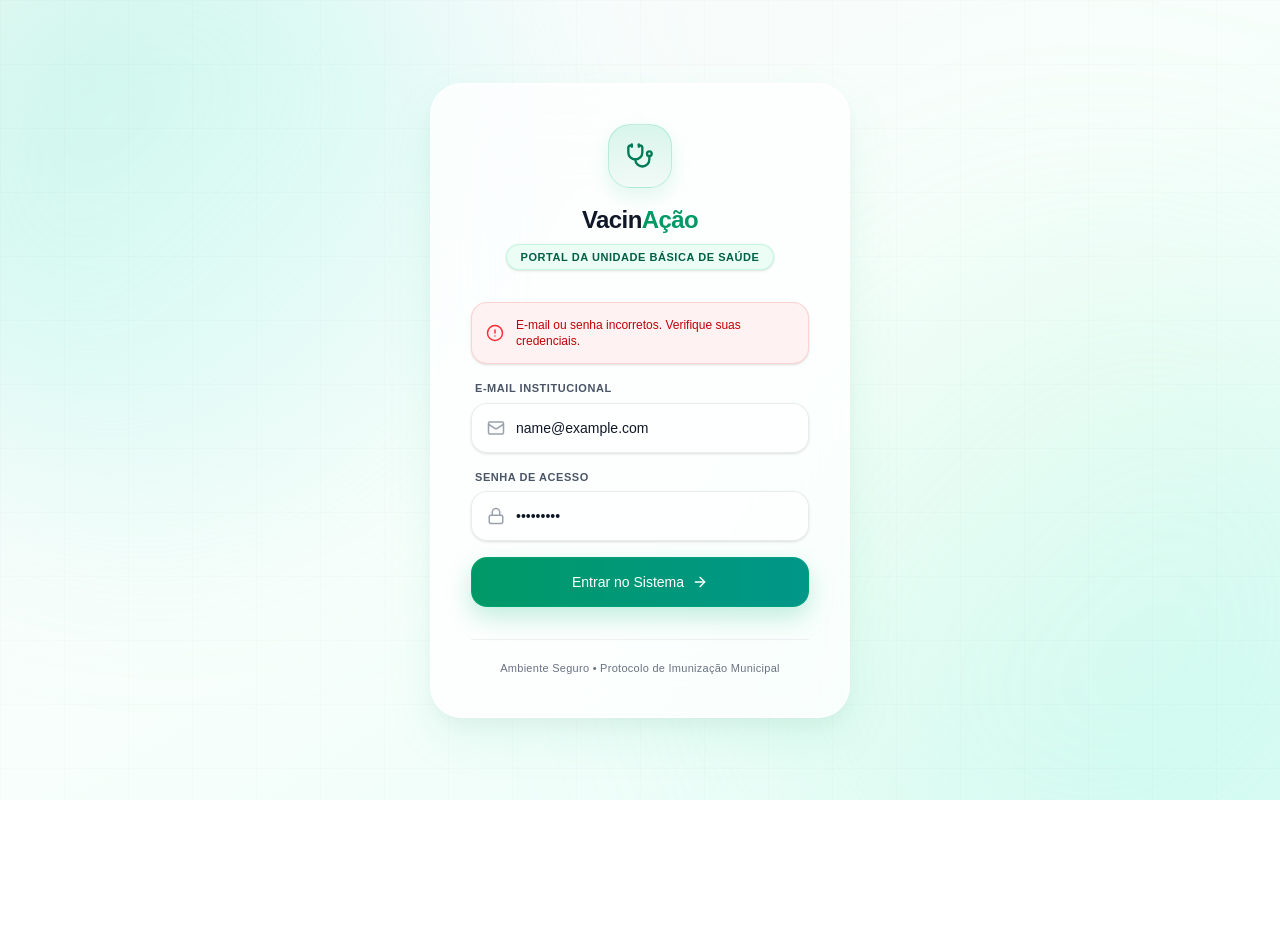
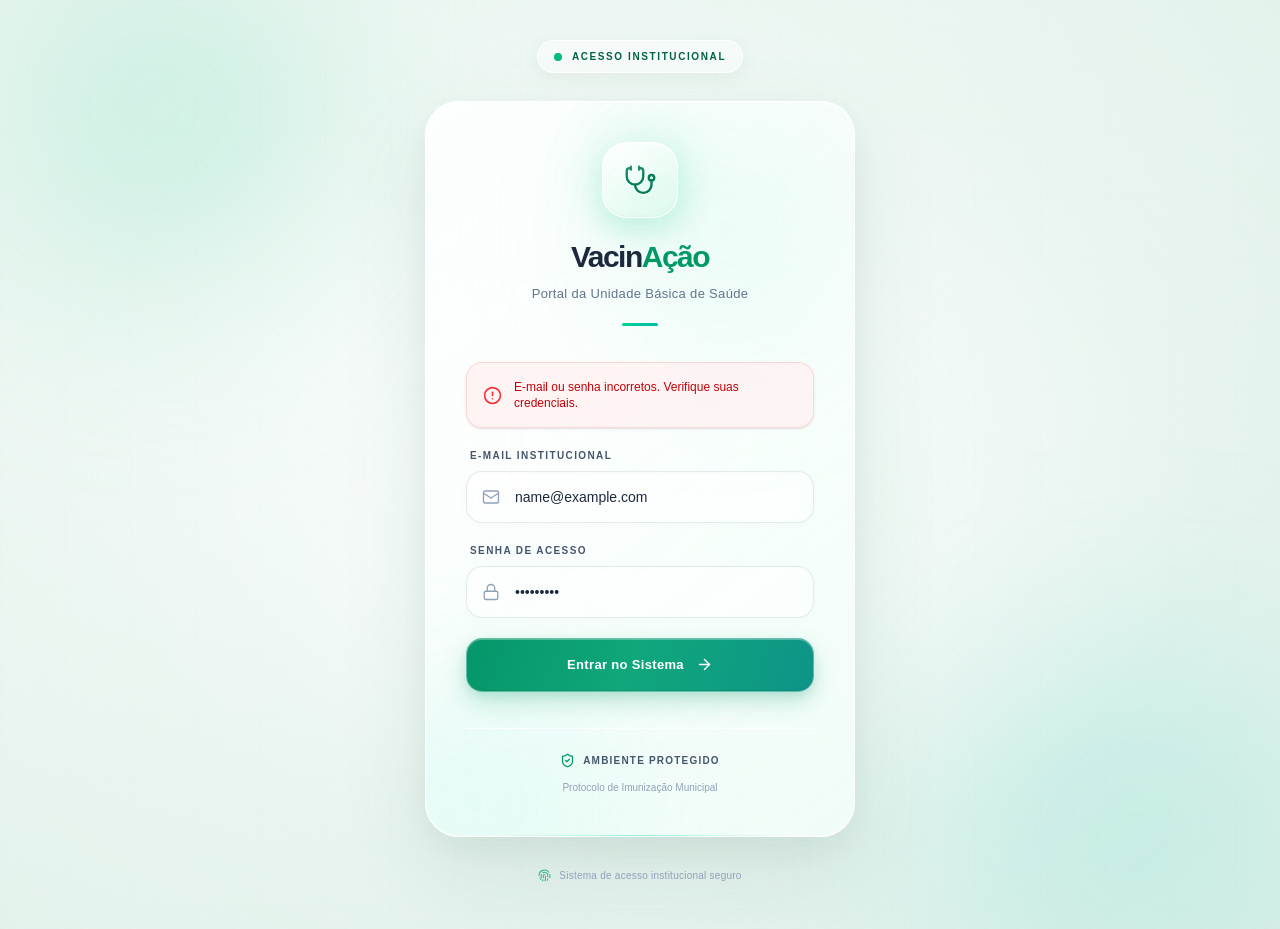
Before and after one commit to pedroaugustoti/VacinAcao, a Next.js app: page /login in a window 1280 px wide. Both pictures are taken after typing "name@example.com", "Sample123" into the empty fields and a click on the button "Entrar no Sistema". Before the commit the page ends 800 px from the top, so only its background shows below. Built offline with nearby package versions, Linux system fonts and the light colour scheme; no server answers.

Commit message:
New: Nova pagina de login v5

```diff
--- a/src/app/login/page.tsx
+++ b/src/app/login/page.tsx
@@ -1,25 +1,40 @@
+
 'use client'
 
-import { useState } from 'react'
+import { useState, useMemo } from 'react'
 import { createClient } from '@/lib/supabase/client'
 import { useRouter } from 'next/navigation'
-import { Stethoscope, Lock, Mail, AlertCircle, Loader2, ArrowRight } from 'lucide-react'
+import {
+  Stethoscope,
+  Lock,
+  Mail,
+  AlertCircle,
+  Loader2,
+  ArrowRight,
+  ShieldCheck,
+  Fingerprint
+} from 'lucide-react'
 
 export default function LoginUbsPage() {
   const [email, setEmail] = useState('')
   const [password, setPassword] = useState('')
   const [error, setError] = useState('')
   const [loading, setLoading] = useState(false)
+
   const router = useRouter()
-  const supabase = createClient()
+  const supabase = useMemo(() => createClient(), [])
 
-  const handleLogin = async (e: React.FormEvent) => {
+  const handleLogin = async (e: React.FormEvent<HTMLFormElement>) => {
     e.preventDefault()
+
+    if (loading) return
+
     setLoading(true)
     setError('')
 
+    try {
       const { error: authError } = await supabase.auth.signInWithPassword({
-      email,
+        email: email.trim(),
         password,
       })
 
@@ -31,120 +46,559 @@ export default function LoginUbsPage() {
 
       router.push('/admin')
       router.refresh()
+    } catch {
+      setError('Não foi possível conectar ao sistema. Tente novamente.')
+      setLoading(false)
+    }
   }
 
   return (
-    <main className="relative min-h-screen w-full flex items-center justify-center overflow-hidden bg-gradient-to-br from-slate-50 via-emerald-50/40 to-teal-100/50 px-4 selection:bg-emerald-600 selection:text-white">
+    <main className="liquid-page relative min-h-screen w-full flex items-center justify-center overflow-hidden px-4 py-10 selection:bg-emerald-500/30">
 
-      {/* Background Dinâmico com Luzes Orgânicas Líquidas (Modo Claro Apple) */}
-      <div className="absolute inset-0 pointer-events-none overflow-hidden">
-        {/* Esfera de luz menta superior esquerda */}
-        <div className="absolute -top-[15%] -left-[10%] w-[50vw] h-[50vw] rounded-full bg-gradient-to-br from-emerald-300/40 via-teal-200/30 to-transparent blur-[100px]"></div>
+      {/* BACKGROUND LIQUID GLASS */}
 
-        {/* Esfera de luz verde/azulada inferior direita */}
-        <div className="absolute -bottom-[15%] -right-[10%] w-[55vw] h-[55vw] rounded-full bg-gradient-to-tl from-teal-300/30 via-emerald-200/20 to-transparent blur-[120px]"></div>
+      <div className="absolute inset-0 overflow-hidden pointer-events-none">
 
-        {/* Grade sutil de fundo */}
-        <div className="absolute inset-0 bg-[linear-gradient(to_right,#00000005_1px,transparent_1px),linear-gradient(to_bottom,#00000005_1px,transparent_1px)] bg-[size:4rem_4rem] opacity-60"></div>
+        {/* Base */}
+
+        <div className="absolute inset-0 bg-gradient-to-br from-[#f8fcfa] via-[#edf7f3] to-[#e5f3ef]" />
+
+        {/* Luzes orgânicas */}
+
+        <div className="liquid-orb orb-one absolute rounded-full" />
+        <div className="liquid-orb orb-two absolute rounded-full" />
+        <div className="liquid-orb orb-three absolute rounded-full" />
+
+        {/* Reflexo central */}
+
+        <div className="absolute inset-0 bg-[radial-gradient(ellipse_at_center,rgba(255,255,255,0.7)_0%,transparent_65%)]" />
+
+        {/* Grade arquitetônica */}
+
+        <div className="absolute inset-0 opacity-[0.20] bg-[linear-gradient(rgba(16,100,70,0.045)_1px,transparent_1px),linear-gradient(90deg,rgba(16,100,70,0.045)_1px,transparent_1px)] bg-[size:65px_65px]" />
+
+        {/* Vinheta */}
+
+        <div className="absolute inset-0 bg-[radial-gradient(ellipse_at_center,transparent_35%,rgba(209,232,222,0.30)_100%)]" />
+
       </div>
 
-      {/* Card Principal - Liquid Glass Claro (Estilo macOS / Apple Health) */}
-      <div className="relative z-10 w-full max-w-[420px] rounded-[32px] p-8 sm:p-10 backdrop-blur-2xl bg-white/75 border border-white/80 shadow-[0_20px_50px_rgba(16,185,129,0.08),0_10px_20px_rgba(0,0,0,0.04),inset_0_1px_1px_rgba(255,255,255,1)] transition-all duration-500">
+      {/* CONTEÚDO */}
 
-        {/* Linha de reflexo de luz superior */}
-        <div className="absolute top-0 left-8 right-8 h-[1px] bg-gradient-to-r from-transparent via-white to-transparent"></div>
+      <div className="relative z-10 w-full max-w-[430px]">
 
-        {/* Cabeçalho */}
-        <div className="text-center mb-8">
-          <div className="inline-flex items-center justify-center w-16 h-16 rounded-[22px] bg-gradient-to-b from-emerald-500/15 to-emerald-600/5 border border-emerald-500/20 text-emerald-700 shadow-[0_8px_20px_rgba(16,185,129,0.12)] mb-4 backdrop-blur-md">
-            <Stethoscope size={28} strokeWidth={2} />
+        {/* Indicador superior */}
+
+        <div className="flex justify-center mb-7 login-appear">
+
+          <div className="inline-flex items-center gap-2.5 px-4 py-2 rounded-full border border-white/90 bg-white/45 backdrop-blur-xl shadow-[0_5px_20px_rgba(30,100,70,0.06)]">
+
+            <span className="relative flex h-2 w-2">
+              <span className="absolute inline-flex h-full w-full rounded-full bg-emerald-400 opacity-50 animate-ping" />
+              <span className="relative inline-flex h-2 w-2 rounded-full bg-emerald-500" />
+            </span>
+
+            <span className="text-[10px] font-semibold tracking-[0.16em] uppercase text-emerald-800">
+              Acesso Institucional
+            </span>
+
           </div>
 
-          <h1 className="text-2xl font-semibold tracking-tight text-gray-900">
+        </div>
+
+        {/* CARD PRINCIPAL */}
+
+        <section className="liquid-card relative overflow-hidden rounded-[34px] p-7 sm:p-10">
+
+          {/* Camada de iluminação superior */}
+
+          <div className="absolute inset-x-8 top-0 h-px bg-gradient-to-r from-transparent via-white to-transparent" />
+
+          <div className="absolute top-0 right-0 w-64 h-64 bg-emerald-300/10 rounded-full blur-[80px] pointer-events-none" />
+
+          <div className="absolute -bottom-24 -left-20 w-64 h-64 bg-teal-300/10 rounded-full blur-[80px] pointer-events-none" />
+
+          {/* CABEÇALHO */}
+
+          <div className="relative text-center mb-9 login-appear">
+
+            {/* Ícone */}
+
+            <div className="relative inline-flex mb-5">
+
+              <div className="absolute inset-[-8px] rounded-[30px] bg-emerald-400/15 blur-xl" />
+
+              <div className="relative flex items-center justify-center w-[76px] h-[76px] rounded-[25px] liquid-icon">
+
+                <Stethoscope
+                  size={33}
+                  strokeWidth={1.7}
+                  className="text-emerald-700"
+                />
+
+                <div className="absolute top-2 left-3 w-8 h-3 rounded-full bg-white/70 blur-md" />
+
+              </div>
+
+            </div>
+
+            {/* Nome */}
+
+            <h1 className="text-[30px] leading-tight font-semibold tracking-[-1.5px] text-slate-800">
               Vacin<span className="text-emerald-600 font-bold">Ação</span>
             </h1>
 
-          <div className="inline-block mt-2 px-3.5 py-1 rounded-full bg-emerald-50 border border-emerald-200/60 shadow-sm">
-            <p className="text-[11px] font-semibold text-emerald-800 tracking-wider uppercase">
+            <p className="mt-2 text-[13px] text-slate-500 font-medium tracking-wide">
               Portal da Unidade Básica de Saúde
             </p>
-          </div>
+
+            <div className="flex justify-center mt-5">
+              <div className="h-[3px] w-9 rounded-full bg-gradient-to-r from-emerald-400 to-teal-500" />
             </div>
 
-        {/* Formulário */}
-        <form onSubmit={handleLogin} className="space-y-4">
+          </div>
+
+          {/* FORMULÁRIO */}
+
+          <form onSubmit={handleLogin} className="relative space-y-5 login-form-appear">
+
+            {/* Erro */}
+
             {error && (
-            <div className="flex items-center gap-3 bg-red-50 border border-red-200/80 p-3.5 rounded-2xl text-red-700 text-xs font-medium shadow-sm animate-shake">
-              <AlertCircle size={18} className="shrink-0 text-red-500" />
+              <div
+                role="alert"
+                className="flex items-center gap-3 p-4 rounded-2xl bg-red-50/80 border border-red-200/70 text-red-700 text-xs font-medium shadow-sm animate-shake"
+              >
+                <AlertCircle size={19} className="shrink-0 text-red-500" />
                 <span>{error}</span>
               </div>
             )}
 
-          <div className="space-y-1.5">
-            <label className="block text-[11px] font-bold uppercase tracking-wider text-gray-600 pl-1">
+            {/* E-MAIL */}
+
+            <div className="space-y-2">
+
+              <label
+                htmlFor="email"
+                className="block pl-1 text-[10px] font-bold tracking-[0.14em] uppercase text-slate-600"
+              >
                 E-mail Institucional
               </label>
-            <div className="relative group">
-              <div className="absolute inset-y-0 left-0 pl-4 flex items-center pointer-events-none text-gray-400 group-focus-within:text-emerald-600 transition-colors">
-                <Mail size={18} />
+
+              <div className="liquid-input-group relative">
+
+                <div className="absolute inset-y-0 left-0 pl-4 flex items-center pointer-events-none text-slate-400 transition-colors">
+                  <Mail size={18} strokeWidth={1.8} />
                 </div>
+
                 <input
+                  id="email"
                   type="email"
                   required
+                  autoComplete="username"
                   value={email}
                   onChange={(e) => setEmail(e.target.value)}
-                placeholder="enfermeira@ubs.gov.br"
-                className="w-full pl-11 pr-4 py-3.5 bg-white/60 border border-gray-200/80 rounded-2xl text-gray-900 placeholder-gray-400 text-sm focus:outline-none focus:ring-2 focus:ring-emerald-500/40 focus:border-emerald-500 focus:bg-white shadow-sm transition-all"
+                  placeholder="seuemail@ubs.gov.br"
+                  className="liquid-input w-full pl-12 pr-4 py-[15px] rounded-2xl text-sm text-slate-800 placeholder:text-slate-400 outline-none"
                 />
-            </div>
+
               </div>
 
-          <div className="space-y-1.5">
-            <label className="block text-[11px] font-bold uppercase tracking-wider text-gray-600 pl-1">
+            </div>
+
+            {/* SENHA */}
+
+            <div className="space-y-2">
+
+              <label
+                htmlFor="password"
+                className="block pl-1 text-[10px] font-bold tracking-[0.14em] uppercase text-slate-600"
+              >
                 Senha de Acesso
               </label>
-            <div className="relative group">
-              <div className="absolute inset-y-0 left-0 pl-4 flex items-center pointer-events-none text-gray-400 group-focus-within:text-emerald-600 transition-colors">
-                <Lock size={18} />
+
+              <div className="liquid-input-group relative">
+
+                <div className="absolute inset-y-0 left-0 pl-4 flex items-center pointer-events-none text-slate-400 transition-colors">
+                  <Lock size={18} strokeWidth={1.8} />
                 </div>
+
                 <input
+                  id="password"
                   type="password"
                   required
+                  autoComplete="current-password"
                   value={password}
                   onChange={(e) => setPassword(e.target.value)}
-                placeholder="••••••••"
-                className="w-full pl-11 pr-4 py-3.5 bg-white/60 border border-gray-200/80 rounded-2xl text-gray-900 placeholder-gray-400 text-sm focus:outline-none focus:ring-2 focus:ring-emerald-500/40 focus:border-emerald-500 focus:bg-white shadow-sm transition-all"
+                  placeholder="Digite sua senha"
+                  className="liquid-input w-full pl-12 pr-4 py-[15px] rounded-2xl text-sm text-slate-800 placeholder:text-slate-400 outline-none"
                 />
+
               </div>
+
             </div>
+
+            {/* BOTÃO */}
 
             <button
               type="submit"
               disabled={loading}
-            className="w-full mt-3 py-3.5 px-4 bg-gradient-to-r from-emerald-600 to-teal-600 hover:from-emerald-700 hover:to-teal-700 active:scale-[0.99] text-white font-medium text-sm rounded-2xl shadow-[0_10px_25px_rgba(16,185,129,0.25)] border border-emerald-500/30 transition-all flex items-center justify-center gap-2 disabled:opacity-70 group cursor-pointer"
+              className="liquid-button group relative overflow-hidden w-full flex items-center justify-center gap-3 py-[16px] px-5 mt-3 rounded-2xl text-white text-[13px] font-semibold tracking-wide disabled:opacity-60 disabled:cursor-not-allowed"
             >
+
+              <span className="button-shine absolute inset-0 pointer-events-none" />
+
               {loading ? (
                 <>
-                <Loader2 size={18} className="animate-spin text-white" />
+                  <Loader2 size={18} className="animate-spin" />
                   <span>Autenticando...</span>
                 </>
               ) : (
                 <>
                   <span>Entrar no Sistema</span>
-                <ArrowRight size={16} className="group-hover:translate-x-1 transition-transform" />
+                  <ArrowRight
+                    size={17}
+                    className="transition-transform duration-300 group-hover:translate-x-1"
+                  />
                 </>
               )}
+
             </button>
+
           </form>
 
-        {/* Rodapé do Card */}
-        <div className="mt-8 text-center border-t border-gray-200/60 pt-5">
-          <p className="text-[11px] text-gray-500 font-medium tracking-wide">
-            Ambiente Seguro • Protocolo de Imunização Municipal
+          {/* RODAPÉ */}
+
+          <div className="relative mt-9 pt-6 border-t border-white/70">
+
+            <div className="flex items-center justify-center gap-2 mb-3">
+
+              <ShieldCheck size={15} className="text-emerald-600" />
+
+              <span className="text-[10px] font-semibold tracking-[0.12em] uppercase text-slate-600">
+                Ambiente Protegido
+              </span>
+
+            </div>
+
+            <p className="text-center text-[10px] leading-relaxed text-slate-400 font-medium">
+              Protocolo de Imunização Municipal
             </p>
+
+          </div>
+
+          {/* Reflexo inferior */}
+
+          <div className="absolute bottom-0 left-[15%] right-[15%] h-px bg-gradient-to-r from-transparent via-emerald-300/60 to-transparent" />
+
+        </section>
+
+        {/* RODAPÉ EXTERNO */}
+
+        <div className="mt-7 text-center login-appear">
+
+          <div className="inline-flex items-center justify-center gap-2 text-[10px] text-slate-400 font-medium tracking-wide">
+
+            <Fingerprint size={13} className="text-emerald-600/70" />
+
+            <span>Sistema de acesso institucional seguro</span>
+
           </div>
 
         </div>
+
+      </div>
+
+      {/* ESTILIZAÇÃO LIQUID GLASS */}
+
+      <style jsx global>{`
+
+        .liquid-page {
+          isolation: isolate;
+        }
+
+        .liquid-orb {
+          pointer-events: none;
+          filter: blur(75px);
+          will-change: transform;
+        }
+
+        .orb-one {
+          width: 520px;
+          height: 520px;
+          top: -180px;
+          left: -140px;
+          background: radial-gradient(
+            circle,
+            rgba(52, 211, 153, 0.28) 0%,
+            rgba(110, 231, 183, 0.12) 45%,
+            transparent 72%
+          );
+          animation: liquidFloatOne 18s ease-in-out infinite alternate;
+        }
+
+        .orb-two {
+          width: 570px;
+          height: 570px;
+          right: -170px;
+          bottom: -220px;
+          background: radial-gradient(
+            circle,
+            rgba(45, 212, 191, 0.25) 0%,
+            rgba(94, 234, 212, 0.10) 48%,
+            transparent 72%
+          );
+          animation: liquidFloatTwo 22s ease-in-out infinite alternate;
+        }
+
+        .orb-three {
+          width: 340px;
+          height: 340px;
+          left: 45%;
+          top: 38%;
+          background: radial-gradient(
+            circle,
+            rgba(167, 243, 208, 0.30) 0%,
+            transparent 70%
+          );
+          animation: liquidFloatThree 16s ease-in-out infinite alternate;
+        }
+
+        /* CARD DE VIDRO */
+
+        .liquid-card {
+          background:
+            linear-gradient(
+              145deg,
+              rgba(255,255,255,0.88) 0%,
+              rgba(255,255,255,0.66) 45%,
+              rgba(245,255,250,0.74) 100%
+            );
+
+          -webkit-backdrop-filter: blur(35px) saturate(180%);
+          backdrop-filter: blur(35px) saturate(180%);
+
+          border: 1px solid rgba(255,255,255,0.92);
+
+          box-shadow:
+            0 35px 90px rgba(28, 94, 68, 0.10),
+            0 12px 35px rgba(30, 90, 70, 0.06),
+            inset 0 1px 0 rgba(255,255,255,1),
+            inset 0 -1px 0 rgba(255,255,255,0.45),
+            inset 1px 0 0 rgba(255,255,255,0.50);
+
+          animation: cardAppear 0.9s cubic-bezier(0.16, 1, 0.3, 1) both;
+        }
+
+        /* ÍCONE */
+
+        .liquid-icon {
+          background:
+            linear-gradient(
+              145deg,
+              rgba(255,255,255,0.98),
+              rgba(218,250,234,0.78)
+            );
+
+          border: 1px solid rgba(255,255,255,0.95);
+
+          box-shadow:
+            0 12px 30px rgba(16, 185, 129, 0.13),
+            inset 0 1px 2px rgba(255,255,255,1),
+            inset 0 -1px 2px rgba(16,185,129,0.08);
+        }
+
+        /* INPUTS */
+
+        .liquid-input {
+          background: rgba(255,255,255,0.48);
+          border: 1px solid rgba(148,163,184,0.22);
+
+          box-shadow:
+            inset 0 1px 3px rgba(15,23,42,0.025),
+            0 2px 8px rgba(15,23,42,0.025);
+
+          transition:
+            background 0.3s ease,
+            border-color 0.3s ease,
+            box-shadow 0.3s ease,
+            transform 0.3s ease;
+        }
+
+        .liquid-input-group:focus-within > div:first-child {
+          color: #059669;
+        }
+
+        .liquid-input:focus {
+          background: rgba(255,255,255,0.88);
+          border-color: rgba(16,185,129,0.55);
+
+          box-shadow:
+            0 0 0 4px rgba(16,185,129,0.09),
+            0 5px 18px rgba(16,185,129,0.06),
+            inset 0 1px 2px rgba(255,255,255,1);
+
+          transform: translateY(-1px);
+        }
+
+        /* BOTÃO */
+
+        .liquid-button {
+          background: linear-gradient(
+            110deg,
+            #059669 0%,
+            #10a77b 48%,
+            #0d9488 100%
+          );
+
+          border: 1px solid rgba(255,255,255,0.35);
+
+          box-shadow:
+            0 10px 25px rgba(5,150,105,0.22),
+            0 4px 10px rgba(5,150,105,0.10),
+            inset 0 1px 0 rgba(255,255,255,0.30),
+            inset 0 -1px 0 rgba(0,0,0,0.08);
+
+          transition:
+            transform 0.3s ease,
+            box-shadow 0.3s ease,
+            filter 0.3s ease;
+        }
+
+        .liquid-button:hover:not(:disabled) {
+          transform: translateY(-2px);
+
+          filter: brightness(1.06);
+
+          box-shadow:
+            0 15px 32px rgba(5,150,105,0.28),
+            0 5px 12px rgba(5,150,105,0.12),
+            inset 0 1px 0 rgba(255,255,255,0.40);
+        }
+
+        .liquid-button:active:not(:disabled) {
+          transform: scale(0.985);
+        }
+
+        .button-shine {
+          background: linear-gradient(
+            110deg,
+            transparent 20%,
+            rgba(255,255,255,0.20) 45%,
+            transparent 70%
+          );
+
+          transform: translateX(-120%);
+          transition: transform 0.8s ease;
+        }
+
+        .liquid-button:hover .button-shine {
+          transform: translateX(120%);
+        }
+
+        /* ENTRADA */
+
+        .login-appear {
+          animation: contentAppear 0.8s ease both;
+        }
+
+        .login-form-appear {
+          animation: contentAppear 1s ease 0.15s both;
+        }
+
+        @keyframes cardAppear {
+          from {
+            opacity: 0;
+            transform: translateY(25px) scale(0.97);
+            filter: blur(8px);
+          }
+
+          to {
+            opacity: 1;
+            transform: translateY(0) scale(1);
+            filter: blur(0);
+          }
+        }
+
+        @keyframes contentAppear {
+          from {
+            opacity: 0;
+            transform: translateY(12px);
+          }
+
+          to {
+            opacity: 1;
+            transform: translateY(0);
+          }
+        }
+
+        @keyframes liquidFloatOne {
+          from {
+            transform: translate(0, 0) scale(1);
+          }
+
+          to {
+            transform: translate(80px, 60px) scale(1.15);
+          }
+        }
+
+        @keyframes liquidFloatTwo {
+          from {
+            transform: translate(0, 0) scale(1);
+          }
+
+          to {
+            transform: translate(-90px, -65px) scale(1.12);
+          }
+        }
+
+        @keyframes liquidFloatThree {
+          from {
+            transform: translate(-30px, 20px);
+          }
+
+          to {
+            transform: translate(40px, -50px);
+          }
+        }
+
+        /* ACESSIBILIDADE */
+
+        @media (prefers-reduced-motion: reduce) {
+          .liquid-orb,
+          .liquid-card,
+          .login-appear,
+          .login-form-appear {
+            animation: none !important;
+          }
+
+          .liquid-button,
+          .liquid-input,
+          .button-shine {
+            transition: none !important;
+          }
+        }
+
+        /* MOBILE */
+
+        @media (max-width: 480px) {
+          .liquid-card {
+            border-radius: 28px;
+          }
+
+          .orb-one {
+            width: 320px;
+            height: 320px;
+          }
+
+          .orb-two {
+            width: 350px;
+            height: 350px;
+          }
+        }
+
+      `}</style>
+
     </main>
   )
 }
```
Lines whose indentation alone changed are shown as unchanged.
